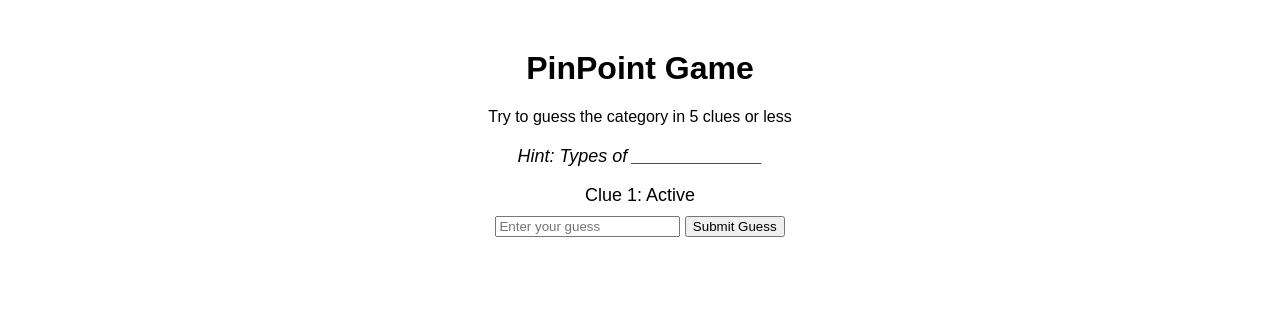
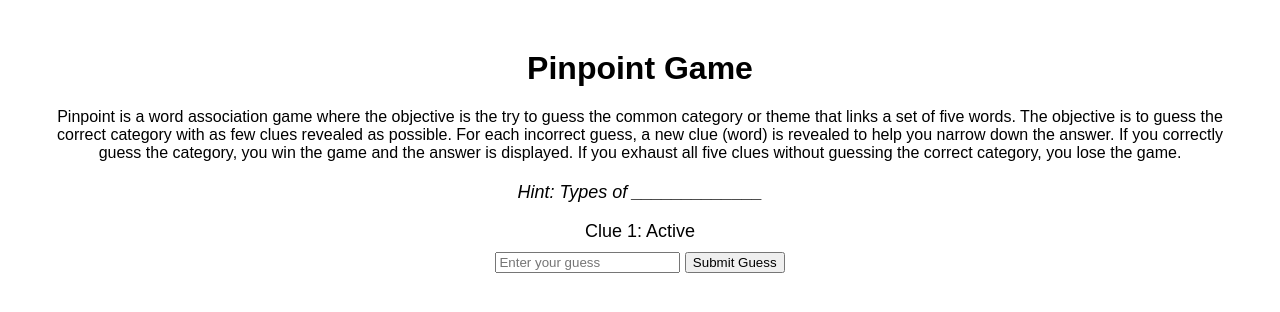
Before and after one commit to Newsletter25/PinPoint1-EN, a plain HTML site: page index.html in a window 1280 px wide. Drawn offline with Linux system fonts and the light colour scheme.

Commit message:
Update index.html

```diff
--- a/index.html
+++ b/index.html
@@ -32,8 +32,8 @@
     </style>
 </head>
 <body>
-    <h1>PinPoint Game</h1>
-    <p>Try to guess the category in 5 clues or less</p>
+    <h1>Pinpoint Game</h1>
+    <p>Pinpoint is a word association game where the objective is the try to guess the common category or theme that links a set of five words. The objective is to guess the correct category with as few clues revealed as possible. For each incorrect guess, a new clue (word) is revealed to help you narrow down the answer. If you correctly guess the category, you win the game and the answer is displayed. If you exhaust all five clues without guessing the correct category, you lose the game.</p>
 
     <!-- Hint Message -->
     <p id="hint">Hint: Types of _____________</p>
```
